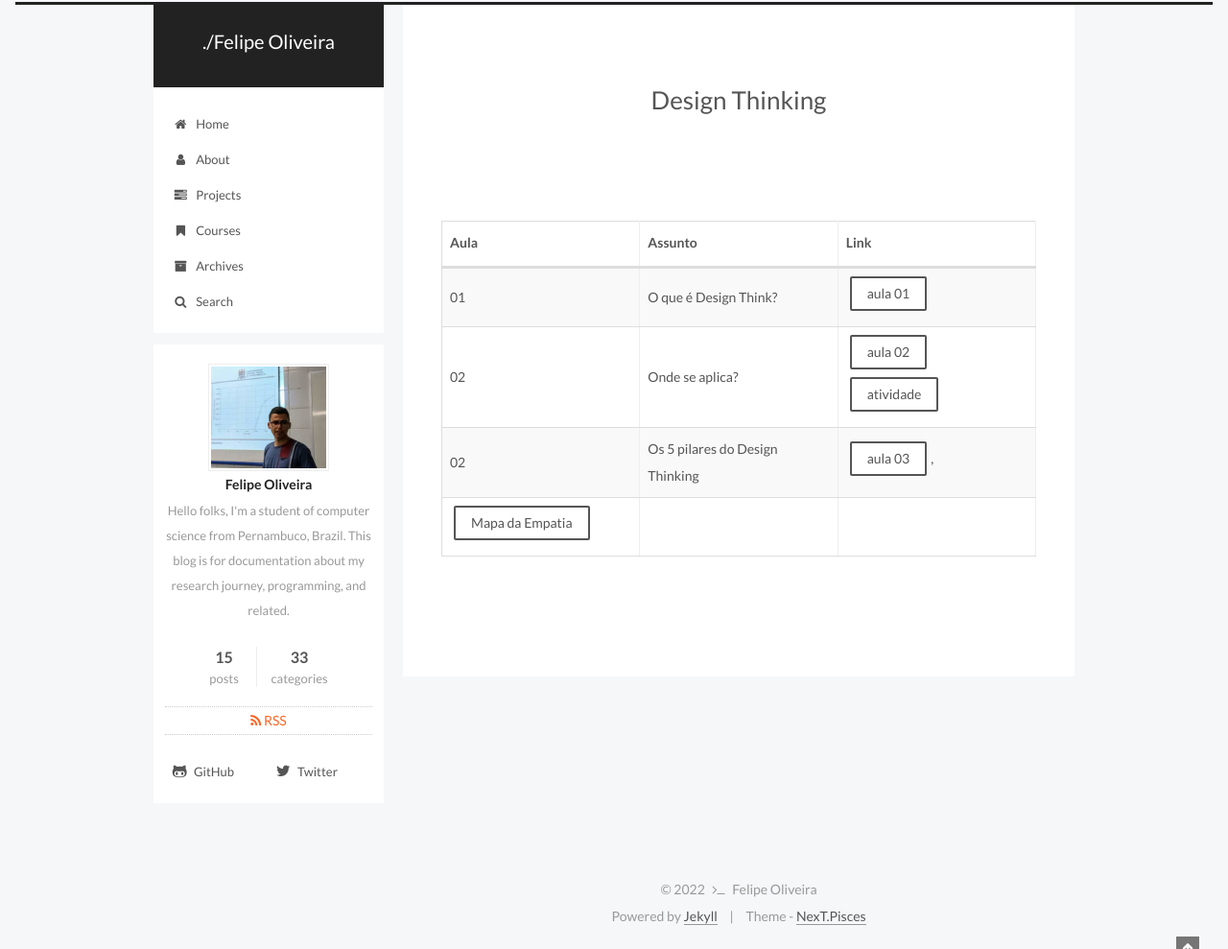
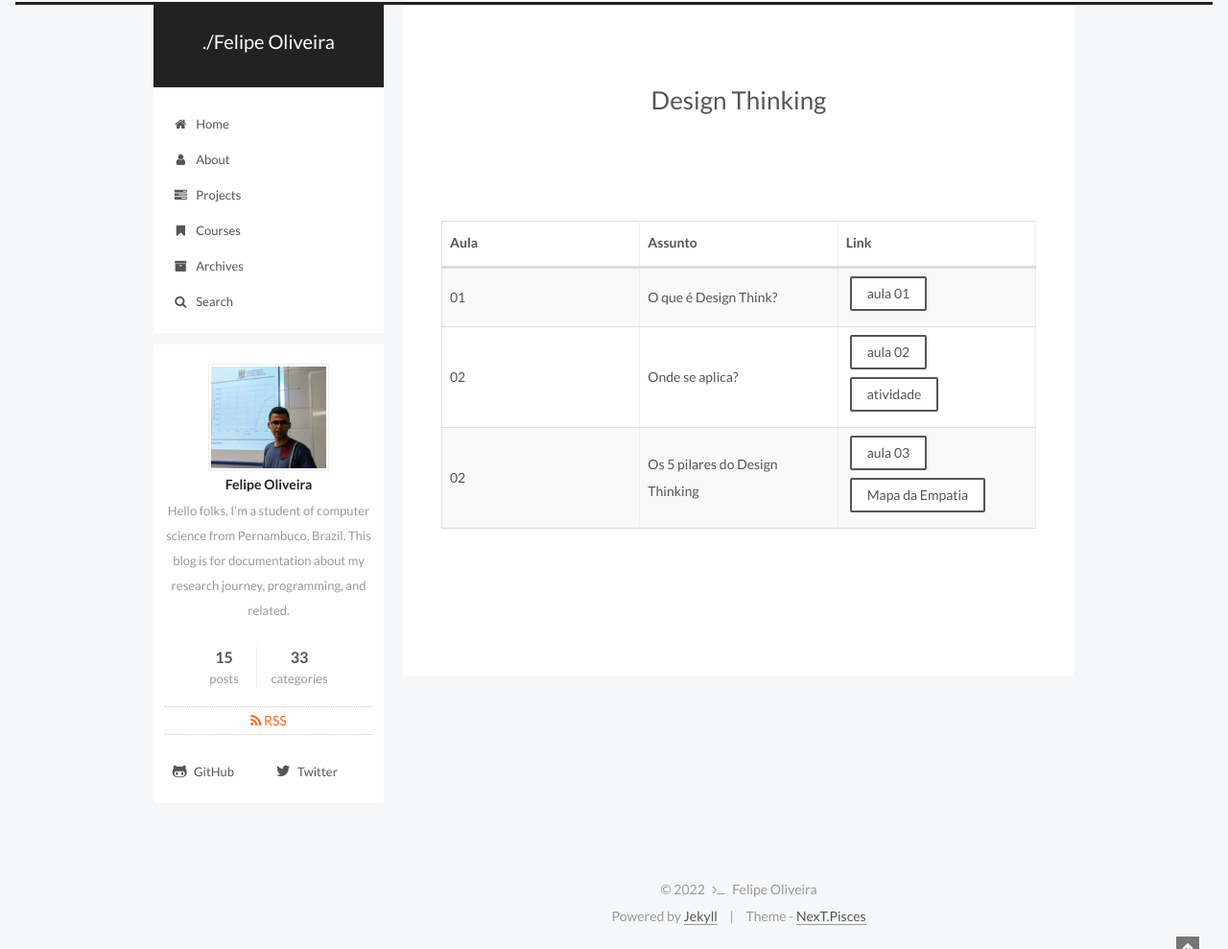
Before and after one commit to fdoliv/fdoliv.github.io, a Jekyll site: the page built from courses/dt/index.md, in a window 1280 px wide. Shown: the whole page at 96% size. Built offline with Jekyll 4.4.1, drawn with Linux system fonts in a browser that asks for light colours.

Commit message:
Correção Dt

```diff
--- a/courses/dt/index.md
+++ b/courses/dt/index.md
@@ -15,5 +15,4 @@ comments: false
 | -- | ------------ | --- |
 | 01 | O que é Design Think? | <a href="{{ site.url }}/assets/arquivos/dt/aula01-dt.pdf" target="blank" class="btn">aula 01</a> |
 | 02 | Onde se aplica? | <a href="{{ site.url }}/assets/arquivos/dt/aula02-dt.pdf" target="blank" class="btn">aula 02</a> <a href="{{ site.url }}/assets/arquivos/dt/atividade-dt.pdf" target="blank" class="btn">atividade</a> |
-| 02 | Os 5 pilares do Design Thinking | <a href="{{ site.url }}/assets/arquivos/dt/aula03-dt.pdf" target="blank" class="btn">aula 03</a>,
-<a href="{{ site.url }}/assets/arquivos/dt/mapa-empatia.pdf" target="blank" class="btn">Mapa da Empatia</a> |
+| 02 | Os 5 pilares do Design Thinking | <a href="{{ site.url }}/assets/arquivos/dt/aula03-dt.pdf" target="blank" class="btn">aula 03</a> <a href="{{ site.url }}/assets/arquivos/dt/mapa-empatia.pdf" target="blank" class="btn">Mapa da Empatia</a> |
```
